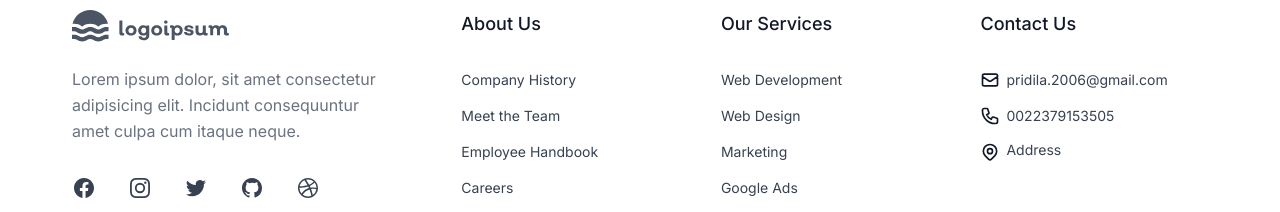
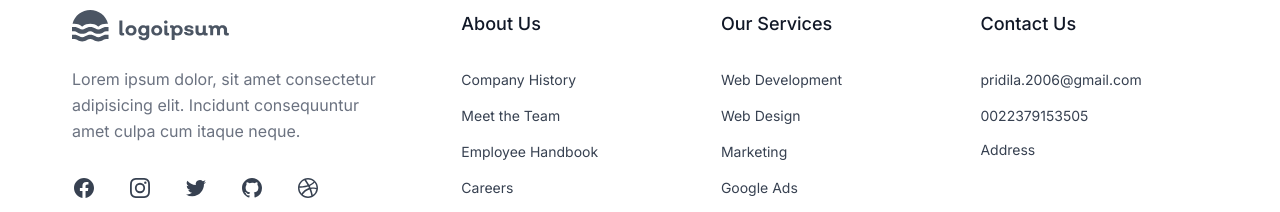
Before and after one commit to Nemila/ecommerce-siaka, a Next.js app: page / in a window 1280 px wide. Shown: the part 2247-2459 px from the top of the page. Built offline with nearby package versions, Linux system fonts and the light colour scheme.

Commit message:
remove footer icons

```diff
--- a/src/components/footer.tsx
+++ b/src/components/footer.tsx
@@ -271,21 +271,6 @@ const Footer = () => {
                     className="flex items-center justify-center gap-1.5 ltr:sm:justify-start rtl:sm:justify-end"
                     href="mailto:pridila.2006@gmail.com"
                   >
-                    <svg
-                      xmlns="http://www.w3.org/2000/svg"
-                      className="size-5 shrink-0 text-gray-900"
-                      fill="none"
-                      viewBox="0 0 24 24"
-                      stroke="currentColor"
-                      strokeWidth="2"
-                    >
-                      <path
-                        strokeLinecap="round"
-                        strokeLinejoin="round"
-                        d="M3 8l7.89 5.26a2 2 0 002.22 0L21 8M5 19h14a2 2 0 002-2V7a2 2 0 00-2-2H5a2 2 0 00-2 2v10a2 2 0 002 2z"
-                      />
-                    </svg>
-
                     <span className="flex-1 text-gray-700">
                       pridila.2006@gmail.com
                     </span>
@@ -297,46 +282,11 @@ const Footer = () => {
                     className="flex items-center justify-center gap-1.5 ltr:sm:justify-start rtl:sm:justify-end"
                     href="tel:+22379153505"
                   >
-                    <svg
-                      xmlns="http://www.w3.org/2000/svg"
-                      className="size-5 shrink-0 text-gray-900"
-                      fill="none"
-                      viewBox="0 0 24 24"
-                      stroke="currentColor"
-                      strokeWidth="2"
-                    >
-                      <path
-                        strokeLinecap="round"
-                        strokeLinejoin="round"
-                        d="M3 5a2 2 0 012-2h3.28a1 1 0 01.948.684l1.498 4.493a1 1 0 01-.502 1.21l-2.257 1.13a11.042 11.042 0 005.516 5.516l1.13-2.257a1 1 0 011.21-.502l4.493 1.498a1 1 0 01.684.949V19a2 2 0 01-2 2h-1C9.716 21 3 14.284 3 6V5z"
-                      />
-                    </svg>
-
                     <span className="flex-1 text-gray-700">0022379153505</span>
                   </a>
                 </li>
 
                 <li className="flex items-start justify-center gap-1.5 ltr:sm:justify-start rtl:sm:justify-end">
-                  <svg
-                    xmlns="http://www.w3.org/2000/svg"
-                    className="size-5 shrink-0 text-gray-900"
-                    fill="none"
-                    viewBox="0 0 24 24"
-                    stroke="currentColor"
-                    strokeWidth="2"
-                  >
-                    <path
-                      strokeLinecap="round"
-                      strokeLinejoin="round"
-                      d="M17.657 16.657L13.414 20.9a1.998 1.998 0 01-2.827 0l-4.244-4.243a8 8 0 1111.314 0z"
-                    />
-                    <path
-                      strokeLinecap="round"
-                      strokeLinejoin="round"
-                      d="M15 11a3 3 0 11-6 0 3 3 0 016 0z"
-                    />
-                  </svg>
-
                   <address className="-mt-0.5 flex-1 not-italic text-gray-700">
                     Address
                   </address>
```
